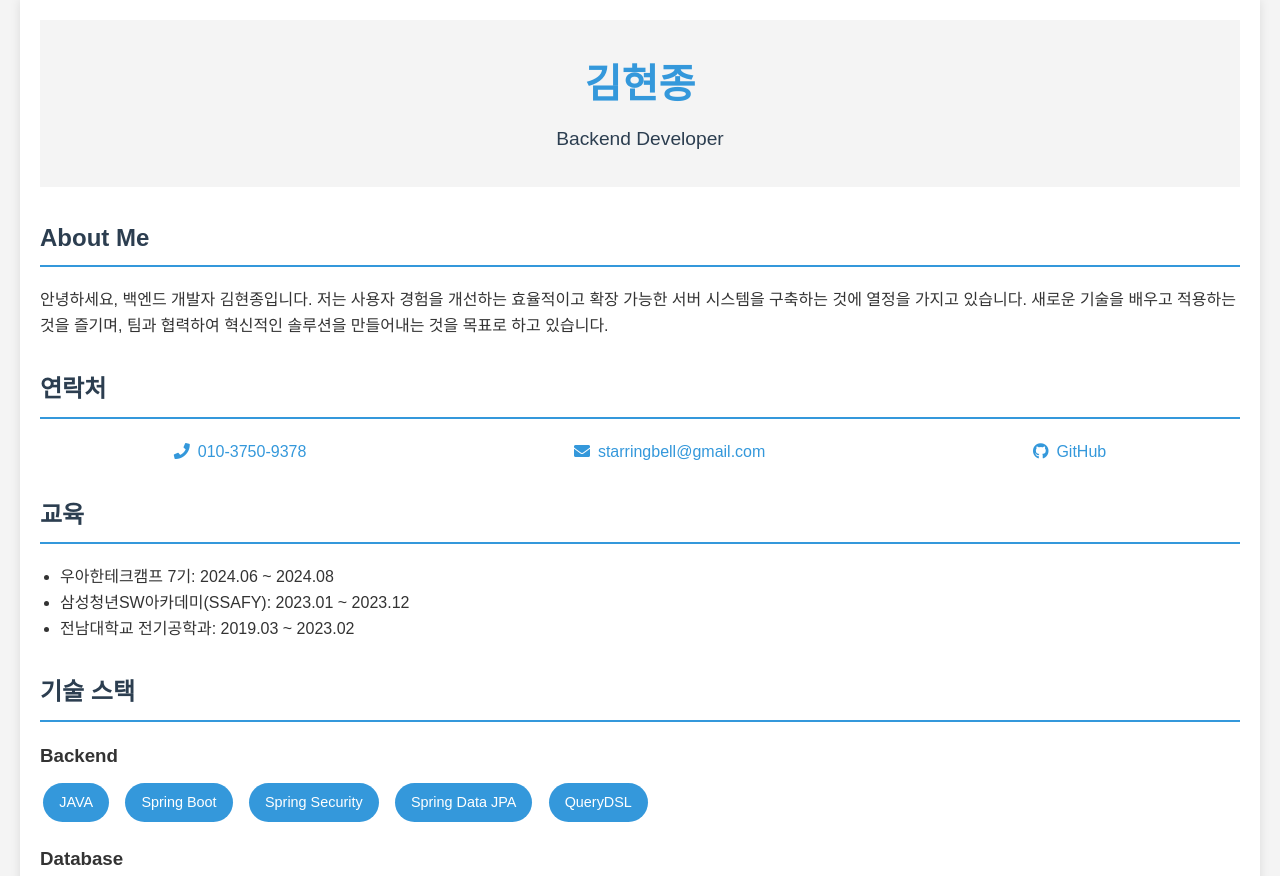
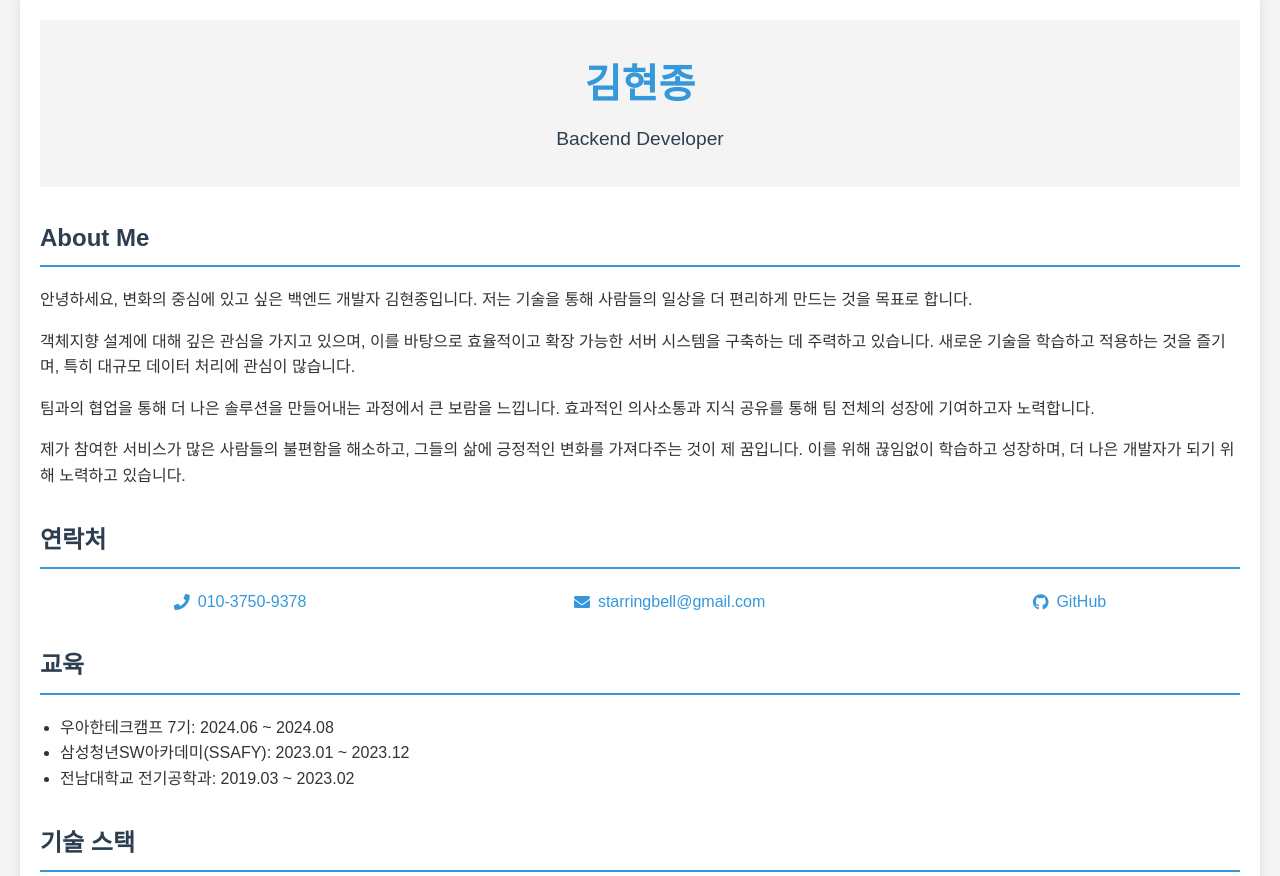
Before and after one commit to bellringstar/portfolio, a plain HTML site: page index.html in a window 1280 px wide. Shown: the top 876 px of the page. Drawn offline with Linux system fonts and the light colour scheme.

Commit message:
Update index.html
- about me 업데이트

```diff
--- a/index.html
+++ b/index.html
@@ -131,10 +131,16 @@
         </div>
     </header>
 
-        <section id="about">
-            <h2>About Me</h2>
-            <p>안녕하세요, 백엔드 개발자 김현종입니다. 저는 사용자 경험을 개선하는 효율적이고 확장 가능한 서버 시스템을 구축하는 것에 열정을 가지고 있습니다. 새로운 기술을 배우고 적용하는 것을 즐기며, 팀과 협력하여 혁신적인 솔루션을 만들어내는 것을 목표로 하고 있습니다.</p>
-        </section>
+    <section id="about">
+        <h2>About Me</h2>
+        <p>안녕하세요, 변화의 중심에 있고 싶은 백엔드 개발자 김현종입니다. 저는 기술을 통해 사람들의 일상을 더 편리하게 만드는 것을 목표로 합니다.</p>
+
+        <p>객체지향 설계에 대해 깊은 관심을 가지고 있으며, 이를 바탕으로 효율적이고 확장 가능한 서버 시스템을 구축하는 데 주력하고 있습니다. 새로운 기술을 학습하고 적용하는 것을 즐기며, 특히 대규모 데이터 처리에 관심이 많습니다.</p>
+
+        <p>팀과의 협업을 통해 더 나은 솔루션을 만들어내는 과정에서 큰 보람을 느낍니다. 효과적인 의사소통과 지식 공유를 통해 팀 전체의 성장에 기여하고자 노력합니다.</p>
+
+        <p>제가 참여한 서비스가 많은 사람들의 불편함을 해소하고, 그들의 삶에 긍정적인 변화를 가져다주는 것이 제 꿈입니다. 이를 위해 끊임없이 학습하고 성장하며, 더 나은 개발자가 되기 위해 노력하고 있습니다.</p>
+    </section>
 
         <section id="contact">
             <h2>연락처</h2>
```
